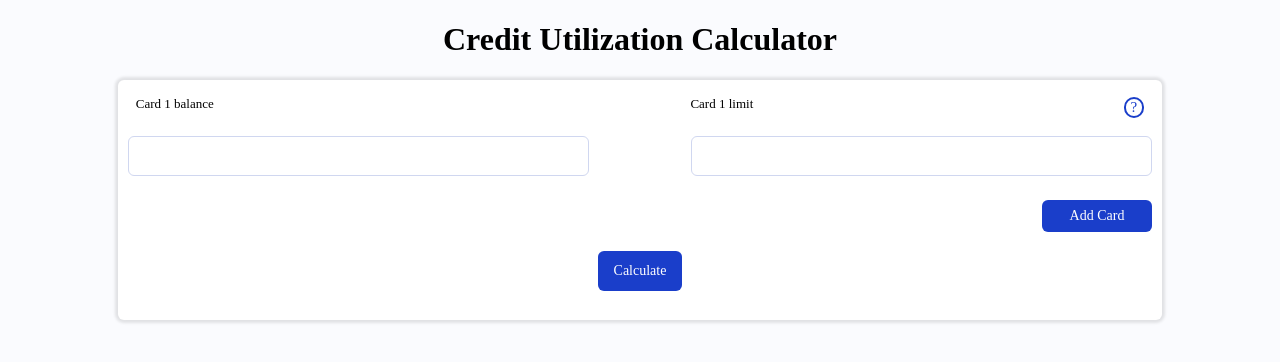
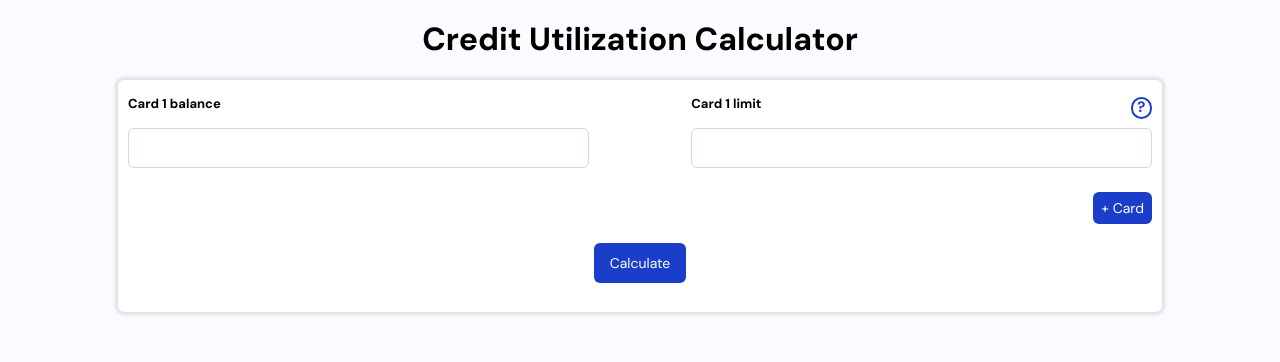
Before and after one commit to technosheen/credit-utilization-calculator2, a React (Create React App) app: page / in a window 1280 px wide. Shown: the top 362 px of the page. Built offline with nearby package versions, Linux system fonts and the light colour scheme.

Commit message:
Rebuild popover, fix typos and styling

```diff
--- a/public/index.html
+++ b/public/index.html
@@ -20,7 +20,8 @@
       work correctly both with client-side routing and a non-root public URL.
       Learn how to configure a non-root public URL by running `npm run build`.
     -->
-    <title>React App</title>
+    <link rel="stylesheet" href="https://fonts.googleapis.com/css2?family=DM+Sans:wght@400;500;700">
+    <title>Credit Utilization</title>
   </head>
   <body>
     <noscript>You need to enable JavaScript to run this app.</noscript>
--- a/src/App.js
+++ b/src/App.js
@@ -6,12 +6,12 @@ import Results from './components/Results';
 export default function App() {
   const [cards, setCards] = useState([{balance: 0, limit: 0, usage: 0}]);
   const [totalCreditUsage, setTotalCreditUsage] = useState(0);
-  const [showModal, setShowModal] = useState(false);
+  const [popoverShadow, setPopoverShadow] = useState(false);
   const [showResults, setShowResults] = useState(false);
   const [isMax, setIsMax] = useState(false);
 
-  const modalDisplay = () => {
-    setShowModal(!showModal);
+  const togglePopover = () => {
+    setPopoverShadow(!popoverShadow);
   };
 
   useEffect(() => {
@@ -88,12 +88,8 @@ export default function App() {
 
   return (
     <div id='app'>
-      <div onClick={modalDisplay} className={showModal ? 'popoverShadow' : 'hide'}>
-        <div className='popover'>
-          <h5 className='popoverHeading'>Card Balance / Limit</h5>
-          <p className='popoverBody'>Your card's balance and limit can be found on the credit card statement.</p>
-        </div>
-      </div>
+      {/* <div onClick={togglePopover} className={popoverShadow ? 'popoverShadow' : 'hide'}>
+      </div> */}
       <h1 className='mainHeader'>Credit Utilization Calculator</h1>
       <div className='calculator'>
         <form>
@@ -105,7 +101,7 @@ export default function App() {
                   index={index}
                   import key={uniqid()}
                   update={updateCard}
-                  modalDisplay={modalDisplay}
+                  togglePopover={togglePopover}
                 />
               )
             })
@@ -115,13 +111,13 @@ export default function App() {
         <button
             onClick={rmCardField}
             className={cards.length > 1 ? 'addBtn' : 'hide'}>
-              Remove Card
+              - Card
           </button>
           <button
             disabled={isMax}
             onClick={addCardField}
             className={isMax ? 'disabledBtn' : 'addBtn'}>
-              Add Card
+              + Card
           </button>
         </div>
         <div className='buttonRow'>
--- a/src/components/Card.js
+++ b/src/components/Card.js
@@ -24,7 +24,7 @@ const unstyleValue = (value) => {
 
 
 export default function Card(props) {
-    const { card, index, update, modalDisplay} = props;
+    const { card, index, update, togglePopover} = props;
 
     const [cardObj, setCardObj] = useState(card);
     const [displayValues, setDisplayValues] = useState({
@@ -64,7 +64,7 @@ export default function Card(props) {
 
 
     const handleHelp = () => { // TODO: implement popover
-        modalDisplay();
+        togglePopover();
     };
 
 
@@ -78,7 +78,13 @@ export default function Card(props) {
                     <label htmlFor={'limit' + index}>
                         {'Card ' + (index + 1) + ' limit'}
                     </label>
-                    <button className='helpButton' onClick={handleHelp}>?</button>
+                    <details>
+                        <summary>?</summary>
+                        <div className='popover'>
+                            <h5 className='popoverHeading'>Card Balance / Limit</h5>
+                            <p className='popoverBody'>Your card's balance and limit can be found on your credit card statement.</p>
+                        </div>
+                    </details>
                 </div>
             </div>
             <div className='inputRow'>
--- a/src/styles/index.css
+++ b/src/styles/index.css
@@ -1,5 +1,5 @@
 * {
-    font-family: "DMSans",serif;
+    font-family: 'DM Sans', sans-serif;
 }
 body{
     background-color: #fafbfe;
@@ -7,6 +7,7 @@ body{
 form{
     max-width: 9999px!important;
 }
+summary:hover,
 button:hover{
     cursor: pointer;
 }
@@ -18,6 +19,10 @@ input {
     font-size: 15px;
     line-height: 20px;
     letter-spacing: .005em;
+    font-weight: 400;
+}
+label{
+    font-weight: 700;
 }
 
 
@@ -54,7 +59,7 @@ input {
     font-size: 13px;
     display: flex;
     justify-content: space-between;
-    margin: 0.6em;
+    margin-top: 0.6em;
 }
 .helpDiv{
     width: 45%;
@@ -67,17 +72,6 @@ input {
     margin: 0.6em 0 1.5em 0;
 }
 
-.helpButton{
-    font-size: 15px;
-    padding: 0px 5px;
-    color: #1a3eca;
-    border: 2px solid #1a3eca;
-    border-radius: 20px;
-    background-color: #fff;
-}
-.helpButton:hover{
-    border-color: #1d3694;
-}
 
 input,
 output{
@@ -130,17 +124,12 @@ output{
 .addBtn,
 .disabledBtn,
 .submit{
+    border-radius: 6px;
     font-size: 14px;
-}
-
-.addBtn,
-.disabledBtn{
-    width: 110px;
 }
 
 .disabledBtn{
     border-style: solid;
-    border-radius: 6px;
     padding: 7px 15px;
 }
 
@@ -149,14 +138,16 @@ output{
 }
 
 .submit{
+    padding: 8px 16px;
     min-width: 40px;
     min-height: 40px;
+}
+.addBtn{
+    padding: 8px;
 }
 
 .addBtn,
 .submit{
-    border-radius: 6px;
-    padding: 8px 16px;
     border: none;
     color: white;
     background-color: #1a3eca;
@@ -167,20 +158,58 @@ output{
 }
 
 
-.popoverShadow{
-    display: flex;
-    align-items: flex-start;
+/* help button */
+summary {
+    list-style: none;
+    font-size: 15px;
+    padding: 0.3px 4.6px 0 4.6px;
+    color: #1a3eca;
+    border: 2px solid #1a3eca;
+    border-radius: 20px;
+    background-color: #fff;
+    font-weight: 700;
+}
+.helpButton:hover{
+    border-color: #1d3694;
+}
+
+/* popover */
+details {
+    display: inline;
+    position: relative;
+}
+details > summary:focus {
+    outline: none;
+}
+details > summary::-webkit-details-marker {
+    display: none;
+}
+details > summary + * {
+    position: absolute;
+    z-index: 1;
+    border: none;
+    background: white;
+}
+/* hide detail elements that would ruin the popover */
+/* details > * + * {
+display: none;
+} */
+
+/* .popoverShadow{
+
     width: 100%;
     height: 100%;
-    position: fixed;
+    position: relative;
     z-index: 1;
     left: 0;
     top: 0;
     overflow: auto;
     background-color: rgba(0,0,0,0);
     justify-content: flex-end;
-}
+} */
 .popover{
+    top: calc(0.5rem + 100%);
+    transform: translateX(-75%);
     display: flex;
     flex-direction: column;
     align-items: flex-start;
@@ -188,18 +217,18 @@ output{
     background-color: #fff;
     border-radius: 4px;
     padding: 20px;
-    margin: 12vh 5vw 0 0;
-    width: min-content;
-    min-width: 300px;
-    max-width: 90vw;
+    margin: 0.06em;
+    width: 205px;
     box-shadow: 0px 4px 10px 1px #7e7e7e;
 }
 .popoverHeading{
     font-size: 15px;
+    font-weight: 500;
     margin: 0px;
 }
 .popoverBody{
     font-size: 12px;
+    color: #676C7E;
     margin: 0px;
 }
 
```
